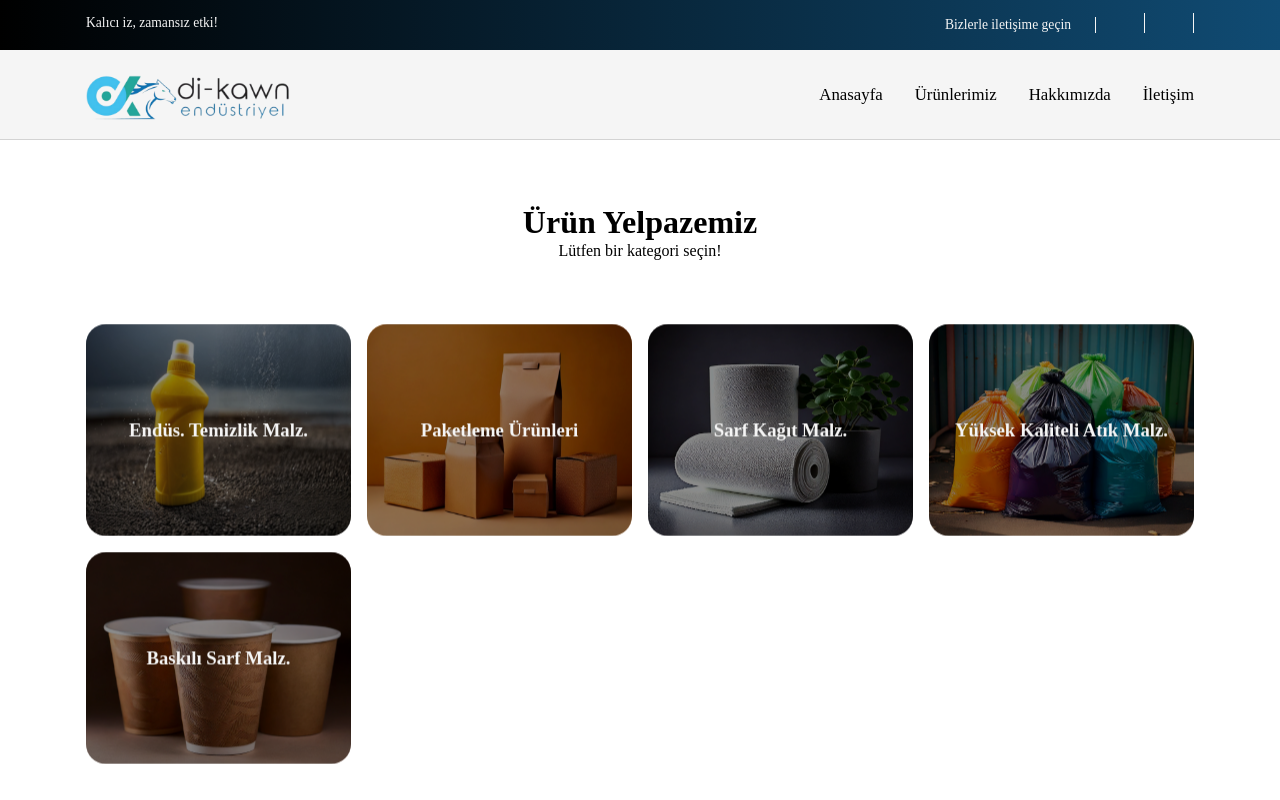
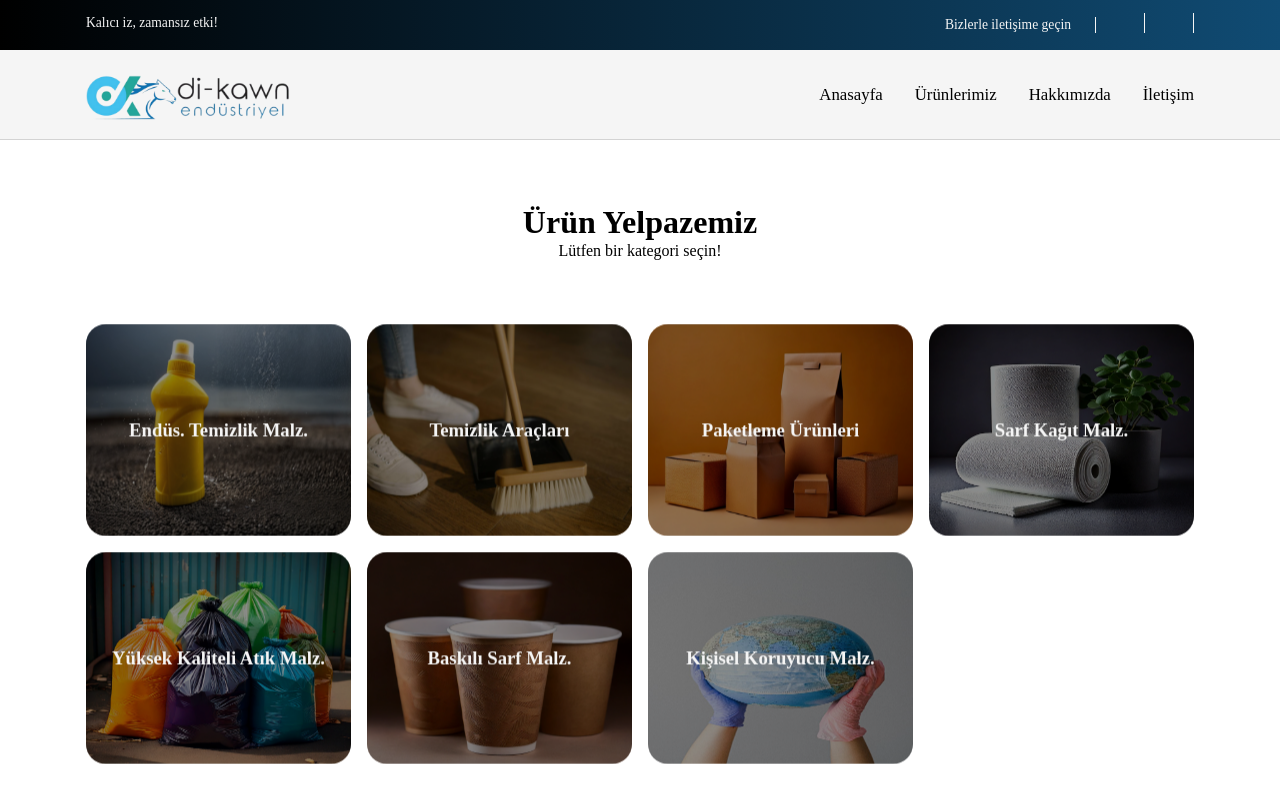
Before and after one commit to session-trackers/havuzFrontend, a React (Vite) app: page /kategoriler in a window 1280 px wide. Shown: the top 800 px of the page. Built offline with nearby package versions, Linux system fonts and the light colour scheme; some icons are missing.

Commit message:
asdgasgd

```diff
--- a/src/Kutuphanem/populerProduct/teamListCard/TeamListCard.jsx
+++ b/src/Kutuphanem/populerProduct/teamListCard/TeamListCard.jsx
@@ -1,8 +1,8 @@
 import { Link } from "react-router-dom";
 import "./TeamListCard.scss";
-import imgg from "/images/1.jpeg";
 
 function TeamlisCard({ product }) {
+  console.log(product);
   return (
     <li className="glide__slide">
       <a
@@ -13,7 +13,7 @@ function TeamlisCard({ product }) {
         className="card"
       >
         <div className="sliderImg">
-          <img src={imgg} alt="" />
+          <img src={product.coverImage} alt="" />
         </div>
 
         <div className="cardSection">
--- a/src/Kutuphanem/urunler/list/List.jsx
+++ b/src/Kutuphanem/urunler/list/List.jsx
@@ -24,7 +24,7 @@ const List = ({ toggleSidebar, currentItems, projeler }) => {
             </FadeInSection>
           ))
         ) : (
-          <p className="noDaire">Tatlılar Bulunamadı...</p>
+          <p className="noDaire">Ürünler Bulunamadı...</p>
         )}
       </div>
     </div>
--- a/src/Kutuphanem/urunler/listCard/ListCard.jsx
+++ b/src/Kutuphanem/urunler/listCard/ListCard.jsx
@@ -1,7 +1,7 @@
 import "./ListCard.scss";
-import imgg from "/images/1.jpeg";
 
 const ListCard = ({ proje }) => {
+  console.log(proje);
   return (
     <a
       href={proje.images[0]}
@@ -10,7 +10,7 @@ const ListCard = ({ proje }) => {
       className="projeCard"
     >
       <div className="img">
-        <img src={imgg} alt="" />
+        <img src={proje.coverImage} alt="" />
       </div>
       <div className="detayCard">
         <div className="desc">
--- a/src/Kutuphanem/urunler/sidebar/SideBar.jsx
+++ b/src/Kutuphanem/urunler/sidebar/SideBar.jsx
@@ -20,9 +20,20 @@ const SideBar = ({ categoryname, filterByRoomCount, sidebarOpen }) => {
               </button>
             </li>
 
+            <li
+              className={categoryname === "temizlikaraclari" ? "selected" : ""}
+            >
+              <button onClick={() => filterByRoomCount("temizlikaraclari")}>
+                <span>Temizlik Araçları</span>
+                <ChevronRightOutlinedIcon
+                  style={{ color: "black", fontSize: "1rem" }}
+                />
+              </button>
+            </li>
+
             <li className={categoryname === "paket" ? "selected" : ""}>
               <button onClick={() => filterByRoomCount("paket")}>
-                <span>Paketleme Ürünleri</span>
+                <span>Ambalaj Ürünleri</span>
                 <ChevronRightOutlinedIcon
                   style={{ color: "black", fontSize: "1rem" }}
                 />
@@ -53,6 +64,14 @@ const SideBar = ({ categoryname, filterByRoomCount, sidebarOpen }) => {
                 />
               </button>
             </li>
+            <li className={categoryname === "koruyucu" ? "selected" : ""}>
+              <button onClick={() => filterByRoomCount("koruyucu")}>
+                <span>Kişisel Koruyucu Malz.</span>
+                <ChevronRightOutlinedIcon
+                  style={{ color: "black", fontSize: "1rem" }}
+                />
+              </button>
+            </li>
           </ul>
         </div>
       </div>
--- a/src/pages/Categories/Categories.jsx
+++ b/src/pages/Categories/Categories.jsx
@@ -7,7 +7,8 @@ import paketleme from "/images/kategoriResimleri/paket.jpeg";
 import atik from "/images/kategoriResimleri/atik.jpeg";
 import temizlik from "/images/kategoriResimleri/temizlik.jpeg";
 import kagit from "/images/kategoriResimleri/kagit.jpeg";
-import FadeInSection from "../../components/FadeInSection/FadeInSection";
+import koruyucu from "/images/kategoriResimleri/koruyucu.jpeg";
+import araclar from "/images/kategoriResimleri/araclar.jpeg";
 
 const Categories = () => {
   return (
@@ -20,6 +21,13 @@ const Categories = () => {
             categoryName={"Endüs. Temizlik Malz."}
             img={temizlik}
           />
+
+          <CategoryCard
+            categorylinkname={"temizlikaraclari"}
+            categoryName={"Temizlik Araçları"}
+            img={araclar}
+          />
+
           <CategoryCard
             categorylinkname={"paket"}
             categoryName={"Paketleme Ürünleri"}
@@ -43,6 +51,11 @@ const Categories = () => {
             categoryName={"Baskılı Sarf Malz."}
             img={baski}
           />
+          <CategoryCard
+            categorylinkname={"koruyucu"}
+            categoryName={"Kişisel Koruyucu Malz."}
+            img={koruyucu}
+          />
         </div>
       </div>
     </div>
--- a/src/pages/adminPanel/AdminProjeDuzenle.jsx
+++ b/src/pages/adminPanel/AdminProjeDuzenle.jsx
@@ -359,6 +359,8 @@ const AdminProjeDuzenle = () => {
                   <option value="kagit">Sarf Kağıt Malz.</option>
                   <option value="atik">Atık Malz.</option>
                   <option value="baski">Baskılı Sarf Malz.</option>
+                  <option value="koruyucu">Kişisel Koruyucu Ekip.</option>
+                  <option value="temizlikaraclari">Temizlik Araçları</option>
                 </select>
                 <input type="hidden" name="type" value="bake" />
               </label>
--- a/src/pages/adminPanel/AdminProjeEkle.jsx
+++ b/src/pages/adminPanel/AdminProjeEkle.jsx
@@ -277,6 +277,8 @@ const AdminProjeEkle = () => {
                   <option value="kagit">Sarf Kağıt Malz.</option>
                   <option value="atik">Atık Malz.</option>
                   <option value="baski">Baskılı Sarf Malz.</option>
+                  <option value="koruyucu">Kişisel Koruyucu Ekip.</option>
+                  <option value="temizlikaraclari">Temizlik Araçları</option>
                 </select>
                 <input type="hidden" name="type" value="bake" />
               </label>
--- a/src/pages/adminPanel/AdminProjeler.jsx
+++ b/src/pages/adminPanel/AdminProjeler.jsx
@@ -40,8 +40,7 @@ const AdminProjeSil = () => {
       {isLoading ? (
         <Loading />
       ) : (
-        <>
-          <div className="list">
+        <div className="listAdmin">
           {currentItems.map((proje, index) => (
             <ListCardDelete key={index} proje={proje} />
           ))}
@@ -52,7 +51,6 @@ const AdminProjeSil = () => {
             setCurrentItems={setCurrentItems}
           />
         </div>
-        </>
       )}
     </div>
   );
--- a/src/pages/adminPanel/AdminProjeler.scss
+++ b/src/pages/adminPanel/AdminProjeler.scss
@@ -1,5 +1,5 @@
-.list{
-    display: flex;
-    flex-direction: column;
-    gap: 2rem;
+.listAdmin {
+  display: flex;
+  flex-direction: column;
+  gap: 2rem;
 }
--- a/src/pages/projeler/Projeler.jsx
+++ b/src/pages/projeler/Projeler.jsx
@@ -14,6 +14,8 @@ import atik from "/images/kategoriResimleri/atik.jpeg";
 import baski from "/images/kategoriResimleri/baski.jpeg";
 import paket from "/images/kategoriResimleri/paket.jpeg";
 import kagit from "/images/kategoriResimleri/kagit.jpeg";
+import koruyucu from "/images/kategoriResimleri/koruyucu.jpeg";
+import temizlikaraclari from "/images/kategoriResimleri/araclar.jpeg";
 
 const Projeler = () => {
   const [selectedImg, setSelectedImg] = useState(temizlik);
@@ -31,6 +33,8 @@ const Projeler = () => {
     paket: paket,
     atik: atik,
     baski: baski,
+    koruyucu: koruyucu,
+    temizlikaraclari: temizlikaraclari,
   };
 
   const titleMap = {
@@ -39,6 +43,8 @@ const Projeler = () => {
     paket: "Paketleme Ürünleri",
     atik: "Atık Malzemeleri",
     baski: "Baskılı Sarf Malz.",
+    koruyucu: "Kişisel Koruyucu Ekipmanlar",
+    temizlikaraclari: "Temizlik Araçları",
   };
 
   useEffect(() => {
```
Also changed, not shown: public/images/kategoriResimleri/araclar.jpeg (added), public/images/kategoriResimleri/koruyucu.jpeg (added). Lines whose indentation alone changed are shown as unchanged.
